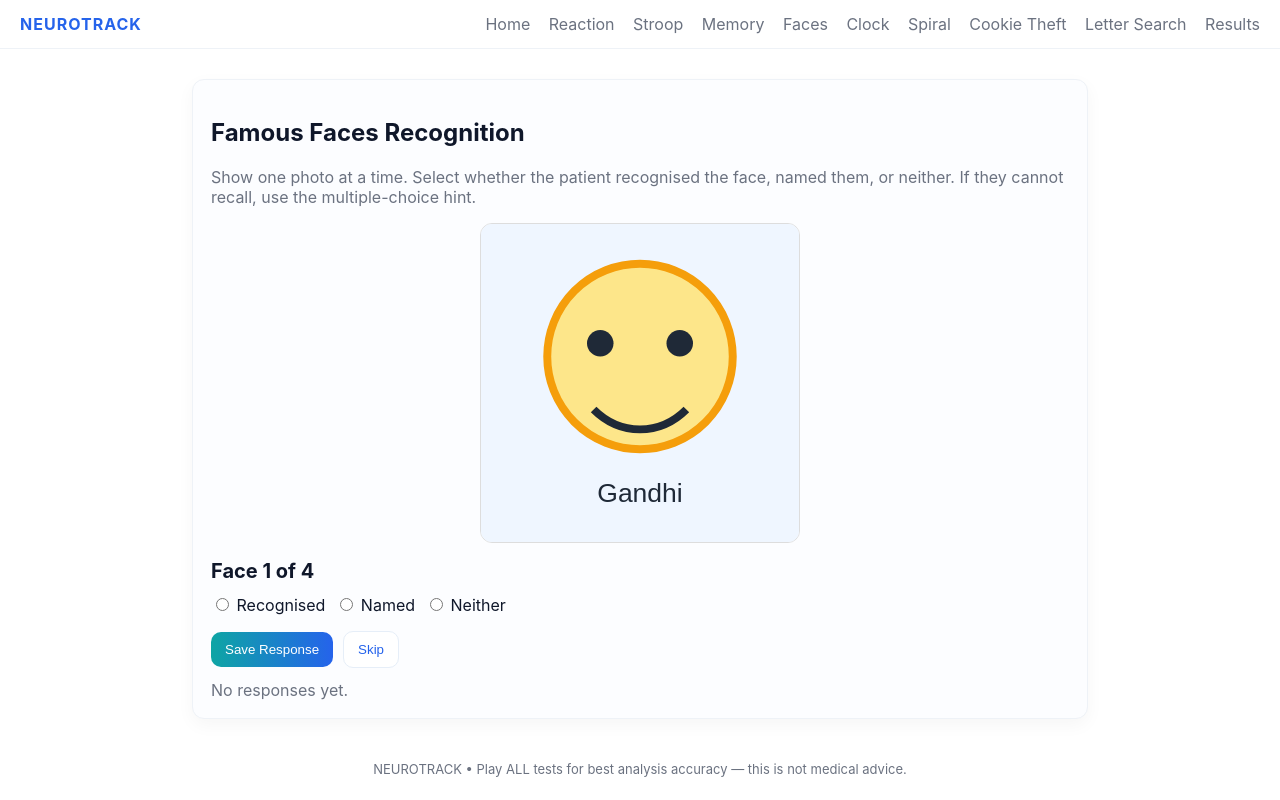
After one commit to Amankesarwani2202/neurotrack, a Flask app: page /famous-faces in a window 1280 px wide. The commit adds this page. Run offline with Flask 3, Linux system fonts and the light colour scheme.

Commit message:
Add new neuropsychological tests, scoring, navigation, and placeholder assets

```diff
--- a/app.py
+++ b/app.py
@@ -23,6 +23,22 @@ def stroop():
 @app.route('/memory')
 def memory():
     return render_template('memory.html')
+
+@app.route('/famous-faces')
+def famous_faces():
+    return render_template('famous_faces.html')
+
+@app.route('/clock')
+def clock():
+    return render_template('clock.html')
+
+@app.route('/cookie-theft')
+def cookie_theft():
+    return render_template('cookie_theft.html')
+
+@app.route('/letter-search')
+def letter_search():
+    return render_template('letter_search.html')
 
 @app.route('/spiral')
 def spiral():
@@ -100,14 +116,51 @@ def analyze_all():
     memory_total = int(data.get('memory_total',1)) or 1
     memory_score = int((memory_correct / memory_total) * 100)
 
+    # Famous faces
+    faces_data = data.get('faces', []) if isinstance(data.get('faces', []), list) else []
+    face_points = sum(2 if item.get('response') == 'named' else 1 if item.get('response') == 'recognised' else 0 for item in faces_data)
+    face_total_points = max(1, len(faces_data) * 2)
+    face_score = int((face_points / face_total_points) * 100)
+
+    # Clock drawing
+    clock_data = data.get('clock', {}) if isinstance(data.get('clock', {}), dict) else {}
+    clock_points = int(clock_data.get('score_points', 0) or 0)
+    clock_score = int((clock_points / 6.0) * 100)
+
+    # Cookie theft
+    cookie_data = data.get('cookie', {}) if isinstance(data.get('cookie', {}), dict) else {}
+    cookie_score = int(cookie_data.get('score', 0) or 0)
+
+    # Letter search
+    letter_data = data.get('letter', {}) if isinstance(data.get('letter', {}), dict) else {}
+    letter_score = int(letter_data.get('score', 0) or 0)
+
     # Spiral
     spiral_points = data.get('spiral', {}).get('points', []) if isinstance(data.get('spiral', {}), dict) else data.get('spiral', [])
     spiral_res = analyze_spiral(spiral_points)
     spiral_score = spiral_res.get('spiral_score', 0)
 
     # Combine with weights
-    weights = {'reaction':0.25,'stroop':0.30,'memory':0.20,'spiral':0.25}
-    subs = {'reaction':reaction_score, 'stroop':stroop_score, 'memory':memory_score, 'spiral':spiral_score}
+    weights = {
+        'reaction':0.125,
+        'stroop':0.125,
+        'memory':0.125,
+        'faces':0.125,
+        'spiral':0.125,
+        'clock':0.125,
+        'cookie':0.125,
+        'letter':0.125
+    }
+    subs = {
+        'reaction':reaction_score,
+        'stroop':stroop_score,
+        'memory':memory_score,
+        'faces':face_score,
+        'spiral':spiral_score,
+        'clock':clock_score,
+        'cookie':cookie_score,
+        'letter':letter_score
+    }
     combined = 0.0
     for k,w in weights.items():
         combined += subs.get(k,0) * w
@@ -119,13 +172,21 @@ def analyze_all():
             'Reaction_Time_Score': reaction_score,
             'Stroop_Score': stroop_score,
             'Memory_Score': memory_score,
-            'Spiral_Score': spiral_score
+            'Famous_Faces_Score': face_score,
+            'Spiral_Score': spiral_score,
+            'Clock_Drawing_Score': clock_score,
+            'Cookie_Theft_Score': cookie_score,
+            'Letter_Search_Score': letter_score
         },
         'raw_metrics': {
             'Reaction_Avg_ms': round(mean_rt, 2),
             'Stroop_Correct_Ratio': f"{stroop_correct}/{stroop_total}",
             'Stroop_Avg_RT_ms': round(stroop_avg_rt, 2),
-            'Memory_Correct_Ratio': f"{memory_correct}/{memory_total}"
+            'Memory_Correct_Ratio': f"{memory_correct}/{memory_total}",
+            'Famous_Faces_Points': f"{face_points}/{face_total_points}",
+            'Clock_Drawing_Points': f"{clock_points}/6",
+            'Cookie_Theft_Score': cookie_score,
+            'Letter_Search_Score': letter_score
         },
         'spiral_details':spiral_res,
         'risk_index': risk_index
@@ -143,7 +204,11 @@ def report():
         'Reaction_Time_Score': 'Average time to respond. Higher is better (fast response).',
         'Stroop_Score': 'Cognitive flexibility and speed. Higher is better (accurate & fast).',
         'Memory_Score': 'Short-term numerical recall. Higher is better (correct recall).',
+        'Famous_Faces_Score': 'Recognition of familiar faces. Higher is better.',
+        'Clock_Drawing_Score': 'Planning and organisation of the clock drawing. Higher is better.',
         'Spiral_Score': 'Motor smoothness and tremor. Higher is better (smoother drawing).',
+        'Cookie_Theft_Score': 'Visual scene interpretation. Higher is better.',
+        'Letter_Search_Score': 'Visual search speed and accuracy. Higher is better.',
         'risk_index': 'Overall screening score (0=Lowest Risk, 100=Highest Risk). Lower is better.'
     }
 
--- a/templates/base.html
+++ b/templates/base.html
@@ -14,7 +14,11 @@
       <a href="/reaction">Reaction</a>
       <a href="/stroop">Stroop</a>
       <a href="/memory">Memory</a>
+      <a href="/famous-faces">Faces</a>
+      <a href="/clock">Clock</a>
       <a href="/spiral">Spiral</a>
+      <a href="/cookie-theft">Cookie Theft</a>
+      <a href="/letter-search">Letter Search</a>
       <a href="/results">Results</a>
     </nav>
   </header>
@@ -49,6 +53,10 @@
             localStorage.removeItem('neuro_rt_trials');
             localStorage.removeItem('neuro_stroop');
             localStorage.removeItem('neuro_memory');
+            localStorage.removeItem('neuro_faces');
+            localStorage.removeItem('neuro_clock');
+            localStorage.removeItem('neuro_cookie');
+            localStorage.removeItem('neuro_letter');
             localStorage.removeItem('neuro_spiral');
             localStorage.removeItem('neuro_last_analysis');
             alert("All session data cleared. Reloading page.");
--- /dev/null
+++ b/templates/famous_faces.html
@@ -0,0 +1,128 @@
+{% extends "base.html" %}
+{% block content %}
+<section class="card">
+  <h2>Famous Faces Recognition</h2>
+  <p class="muted">Show one photo at a time. Select whether the patient recognised the face, named them, or neither. If they cannot recall, use the multiple-choice hint.</p>
+
+  <div id="faceCard" class="center" style="margin-top:16px">
+    <img id="faceImage" src="/static/images/faces/face1.svg" alt="Famous face" style="max-width:320px; width:100%; border-radius:12px; border:1px solid #ddd; background:#fff" />
+  </div>
+  <div id="facePrompt" class="big" style="margin-top:12px">Who is this person?</div>
+
+  <div class="row" style="margin-top:12px; flex-wrap:wrap;">
+    <label><input type="radio" name="faceResponse" value="recognised"> Recognised</label>
+    <label><input type="radio" name="faceResponse" value="named"> Named</label>
+    <label><input type="radio" name="faceResponse" value="neither"> Neither</label>
+  </div>
+
+  <div id="hintBlock" style="margin-top:12px; display:none;">
+    <div class="muted">Offer a multiple-choice hint if needed:</div>
+    <div class="row" style="margin-top:8px; flex-wrap:wrap;">
+      <select id="hintSelect" style="flex:1; padding:10px; border-radius:8px; border:1px solid #ccc;">
+        <option value="">Select an answer</option>
+      </select>
+      <button class="btn ghost small" id="btnHintChoose">Save Hint</button>
+    </div>
+  </div>
+
+  <div class="row" style="margin-top:16px;">
+    <button class="btn" id="btnNextFace">Save Response</button>
+    <button class="btn ghost" id="btnSkipFace">Skip</button>
+  </div>
+
+  <div id="faceResult" class="muted" style="margin-top:12px">No responses yet.</div>
+  <div id="nextBtnContainer" class="row" style="margin-top:15px; display:none;"></div>
+</section>
+{% endblock %}
+{% block scripts %}
+<script>
+const faces = [
+  {id:'face1', label:'Gandhi', src:'/static/images/faces/face1.svg', options:['Gandhi','Indira Gandhi','Amitabh Bachchan','Ganesha']},
+  {id:'face2', label:'Indira Gandhi', src:'/static/images/faces/face2.svg', options:['Indira Gandhi','Gandhi','Amitabh Bachchan','Ganesha']},
+  {id:'face3', label:'Amitabh Bachchan', src:'/static/images/faces/face3.svg', options:['Amitabh Bachchan','Gandhi','Indira Gandhi','Ganesha']},
+  {id:'face4', label:'Ganesha', src:'/static/images/faces/face4.svg', options:['Ganesha','Gandhi','Indira Gandhi','Amitabh Bachchan']}
+];
+let currentFaceIndex = 0;
+let responses = JSON.parse(localStorage.getItem('neuro_faces') || '[]');
+const faceImage = document.getElementById('faceImage');
+const facePrompt = document.getElementById('facePrompt');
+const hintBlock = document.getElementById('hintBlock');
+const hintSelect = document.getElementById('hintSelect');
+const faceResult = document.getElementById('faceResult');
+
+function renderFace() {
+  const face = faces[currentFaceIndex];
+  faceImage.src = face.src;
+  facePrompt.textContent = `Face ${currentFaceIndex + 1} of ${faces.length}`;
+  document.querySelectorAll('input[name="faceResponse"]').forEach(i=>i.checked=false);
+  hintBlock.style.display = 'none';
+  hintSelect.innerHTML = '<option value="">Select an answer</option>' + face.options.map(opt => `<option value="${opt}">${opt}</option>`).join('');
+}
+
+function selectedResponse() {
+  const radio = document.querySelector('input[name="faceResponse"]:checked');
+  return radio ? radio.value : '';
+}
+
+function updateHintVisibility() {
+  const value = selectedResponse();
+  hintBlock.style.display = value === 'neither' ? 'block' : 'none';
+}
+
+function saveFaceResponse(result) {
+  responses = responses.slice(0, currentFaceIndex);
+  responses.push(result);
+  localStorage.setItem('neuro_faces', JSON.stringify(responses));
+}
+
+function scoreFaceEntry(response) {
+  if (response === 'named') return 2;
+  if (response === 'recognised') return 1;
+  return 0;
+}
+
+function finishFaces() {
+  const totalPoints = responses.reduce((sum, r) => sum + scoreFaceEntry(r.response), 0);
+  faceResult.textContent = `Saved ${responses.length}/${faces.length}. Total face memory score: ${totalPoints}/${faces.length*2}`;
+  document.getElementById('nextBtnContainer').style.display = 'flex';
+  addNextButton('nextBtnContainer', 'Draw Clock', '/clock');
+}
+
+renderFace();
+
+document.querySelectorAll('input[name="faceResponse"]').forEach(input => input.addEventListener('change', updateHintVisibility));
+
+document.getElementById('btnHintChoose').addEventListener('click', ()=>{
+  const hint = hintSelect.value;
+  if (!hint) { alert('Please choose an answer from the hint list.'); return; }
+  faceResult.textContent = `Hint selected: ${hint}`;
+});
+
+document.getElementById('btnNextFace').addEventListener('click', ()=>{
+  const response = selectedResponse();
+  if (!response) { alert('Please select recognised, named, or neither.'); return; }
+  const face = faces[currentFaceIndex];
+  const hint = hintSelect.value;
+  saveFaceResponse({image_id: face.id, response, hint_choice: hint || null, timestamp: Date.now()});
+  currentFaceIndex++;
+  if (currentFaceIndex >= faces.length) {
+    finishFaces();
+  } else {
+    renderFace();
+    faceResult.textContent = `Response saved. Next face.`;
+  }
+});
+
+document.getElementById('btnSkipFace').addEventListener('click', ()=>{
+  const face = faces[currentFaceIndex];
+  saveFaceResponse({image_id: face.id, response: 'skipped', hint_choice: null, timestamp: Date.now()});
+  currentFaceIndex++;
+  if (currentFaceIndex >= faces.length) {
+    finishFaces();
+  } else {
+    renderFace();
+    faceResult.textContent = `Skipped. Next face.`;
+  }
+});
+</script>
+{% endblock %}
--- a/templates/memory.html
+++ b/templates/memory.html
@@ -38,7 +38,7 @@ document.getElementById('btnCheck').addEventListener('click', ()=>{
   document.getElementById('memoryResult').textContent = ok? 'Correct!':('Incorrect — was '+currentSeq)
   localStorage.setItem('neuro_memory', JSON.stringify({correct: ok?1:0, total:1}))
   nextBtnContainer.style.display='flex';
-  addNextButton('nextBtnContainer', 'Spiral', '/spiral');
+  addNextButton('nextBtnContainer', 'Famous Faces', '/famous-faces');
 })
 </script>
 {% endblock %}
--- a/templates/spiral.html
+++ b/templates/spiral.html
@@ -48,7 +48,7 @@ document.getElementById('btnSave').onclick = ()=>{
     document.getElementById('spiralInfo').textContent = 'Saved ('+savedSpiral.length+' points)';
     localStorage.setItem('neuro_spiral', JSON.stringify(savedSpiral));
     nextBtnContainer.style.display='flex';
-    addNextButton('nextBtnContainer', 'Results', '/results');
+    addNextButton('nextBtnContainer', 'Cookie Theft', '/cookie-theft');
 }
 </script>
 {% endblock %}
```
Also changed, not shown: templates/clock.html (added, +114 -0 lines), templates/cookie_theft.html (added, +80 -0 lines), templates/index.html (+12 -8 lines), templates/letter_search.html (added, +161 -0 lines), templates/results.html (+8 -0 lines), static/images/cookie_theft.svg (added), static/images/faces/face1.svg (added), static/images/faces/face2.svg (added), static/images/faces/face3.svg (added), static/images/faces/face4.svg (added).
